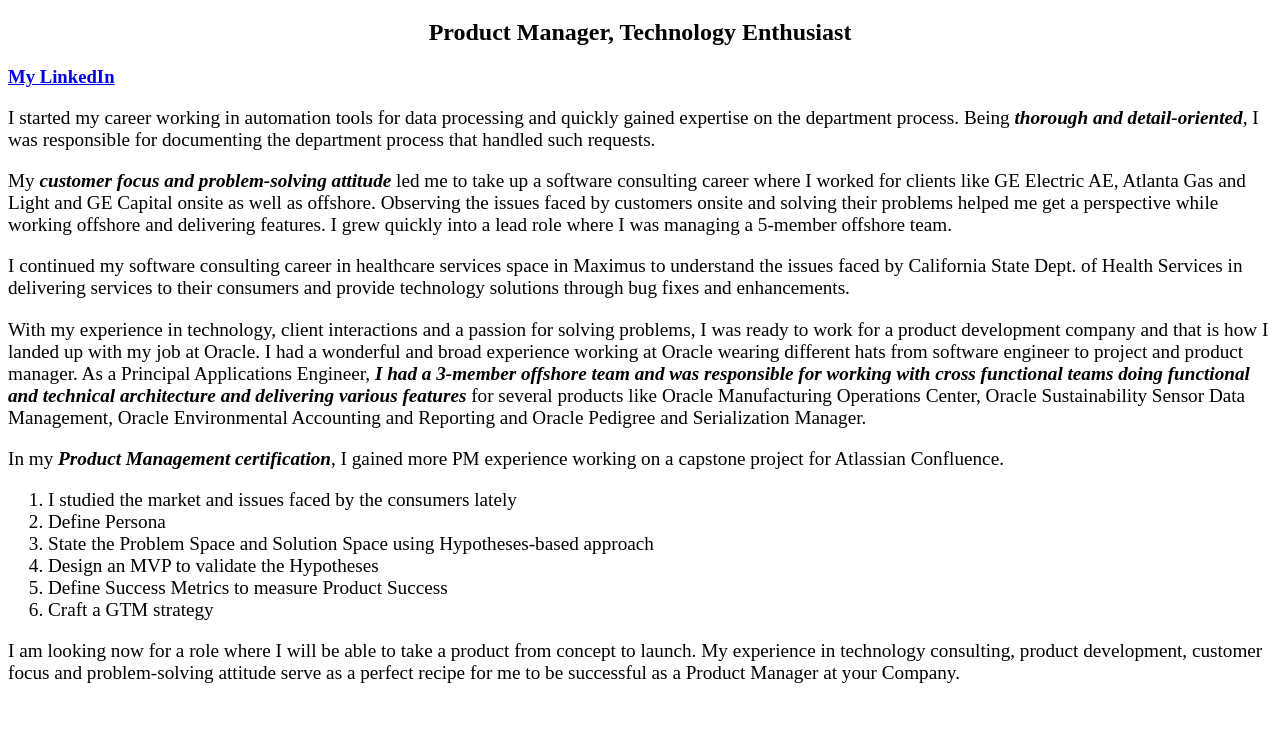
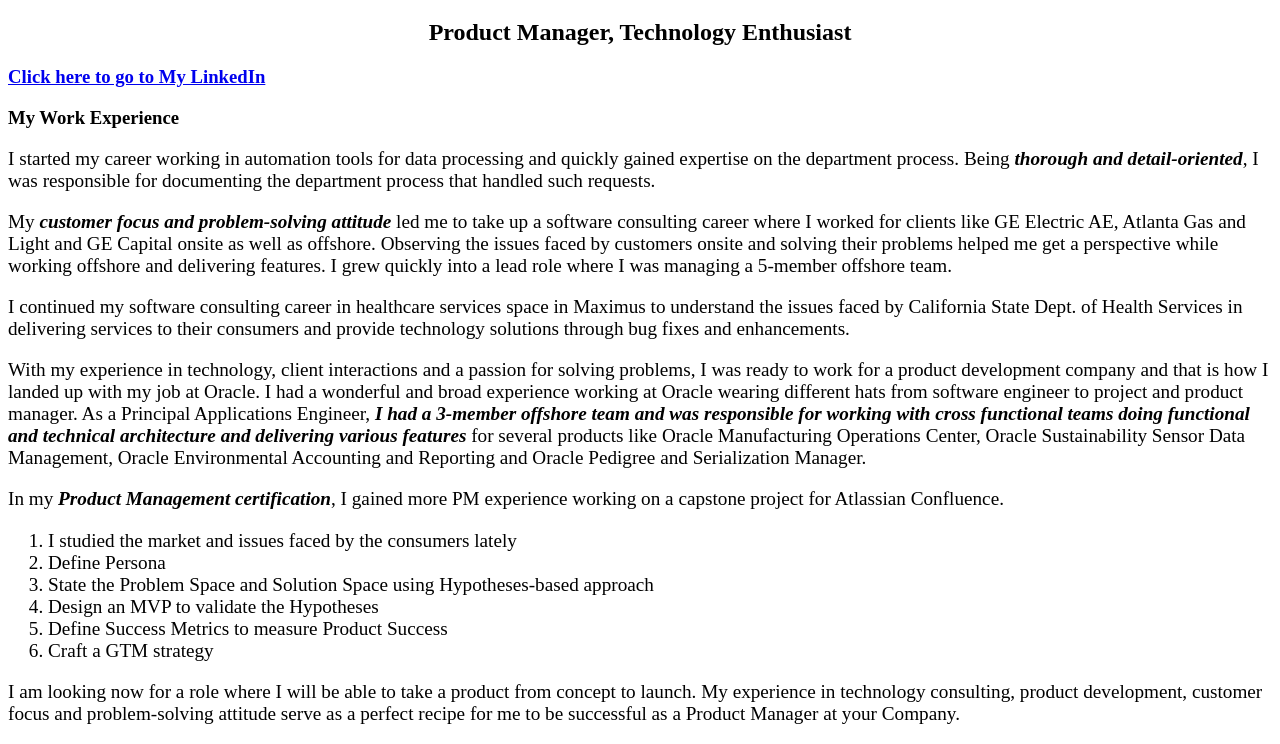
Before and after one commit to lmahashabde12201/lmahashabde12201.github.io, a plain HTML site: page MoreAboutMe.html in a window 1280 px wide. Shown: the part 61-805 px from the top of the page. Drawn offline with Linux system fonts and the light colour scheme.

Commit message:
Added title

```diff
--- a/MoreAboutMe.html
+++ b/MoreAboutMe.html
@@ -3,7 +3,8 @@
 <body>
 <h1 style="text-align:center;">Welcome to Lakshmi Venkatraman Mahashabde's Website!</h1>
 <h2 style="text-align:center;">Product Manager, Technology Enthusiast</h2>
-<h3><a href="https://www.linkedin.com/in/lakshmi-venkatraman/">My LinkedIn</a></h3>
+<h3><a href="https://www.linkedin.com/in/lakshmi-venkatraman/">Click here to go to My LinkedIn</a></h3>
+<h3>My Work Experience</h3>
 <p style="font-size:120%;">I started my career working in automation tools for data processing and quickly gained expertise on the department process.
    Being <em><b>thorough and detail-oriented</b></em>, I was responsible for documenting the department process that handled such requests.
 </p>
```
